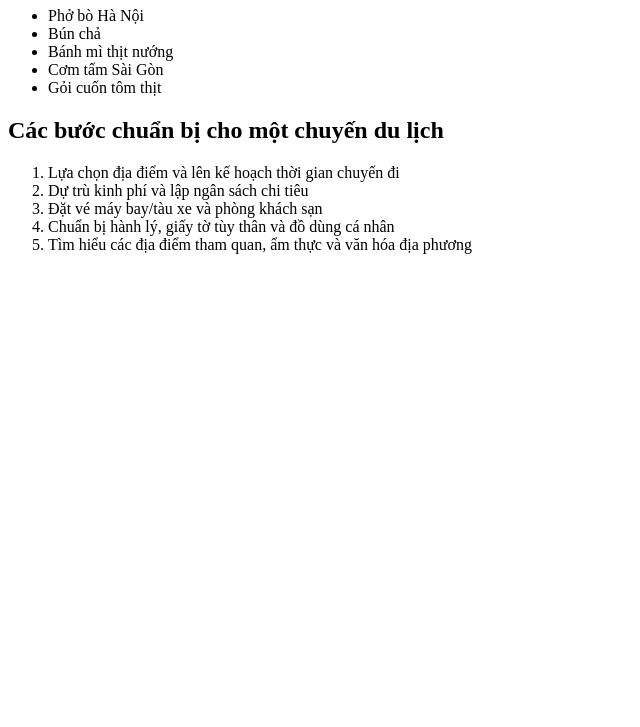
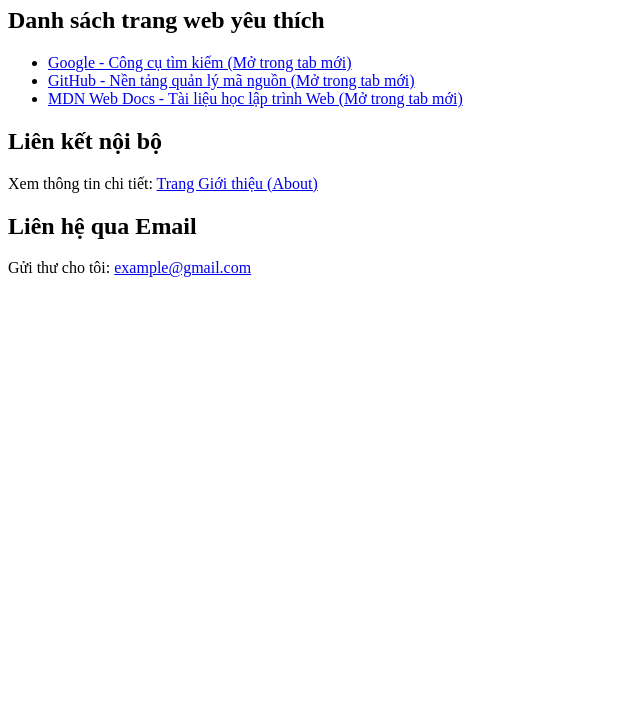
Before and after one commit to dtc245200059-eng/tao-form-tim-kiem, a plain HTML site: page index.html in a window 1280 px wide. Shown: the part 73-800 px from the top of the page, without its empty margins (0-640 px from the left). Drawn offline with Linux system fonts and the light colour scheme.

Commit message:
feat: hoàn thành bài tập tạo liên kết trong HTML

```diff
--- a/index.html
+++ b/index.html
@@ -2,25 +2,22 @@
 <html lang="vi">
     <head>
         <meta charset="utf-8">
-        <title>Sử dụng danh sách trong HTML</title>
+        <title>Liên kết yêu thích của tôi</title>
     </head>
     <body>
-        <h1>Những món ăn yêu thích của tôi</h1>
+        <h1>Liên kết yêu thích của tôi</h1>
+
+        <h2>Danh sách trang web yêu thích</h2>
         <ul>
-            <li>Phở bò Hà Nội</li>
-            <li>Bún chả</li>
-            <li>Bánh mì thịt nướng</li>
-            <li>Cơm tấm Sài Gòn</li>
-            <li>Gỏi cuốn tôm thịt</li>
+            <li><a href="https://www.google.com" target="_blank">Google - Công cụ tìm kiếm (Mở trong tab mới)</a></li>
+            <li><a href="https://github.com" target="_blank">GitHub - Nền tảng quản lý mã nguồn (Mở trong tab mới)</a></li>
+            <li><a href="https://developer.mozilla.org" target="_blank">MDN Web Docs - Tài liệu học lập trình Web (Mở trong tab mới)</a></li>
         </ul>
 
-        <h2>Các bước chuẩn bị cho một chuyến du lịch</h2>
-        <ol>
-            <li>Lựa chọn địa điểm và lên kế hoạch thời gian chuyến đi</li>
-            <li>Dự trù kinh phí và lập ngân sách chi tiêu</li>
-            <li>Đặt vé máy bay/tàu xe và phòng khách sạn</li>
-            <li>Chuẩn bị hành lý, giấy tờ tùy thân và đồ dùng cá nhân</li>
-            <li>Tìm hiểu các địa điểm tham quan, ẩm thực và văn hóa địa phương</li>
-        </ol>
+        <h2>Liên kết nội bộ</h2>
+        <p>Xem thông tin chi tiết: <a href="about.html">Trang Giới thiệu (About)</a></p>
+
+        <h2>Liên hệ qua Email</h2>
+        <p>Gửi thư cho tôi: <a href="mailto:example@gmail.com">example@gmail.com</a></p>
     </body>
 </html>
```
Also changed, not shown: about.html (added, +12 -0 lines).
